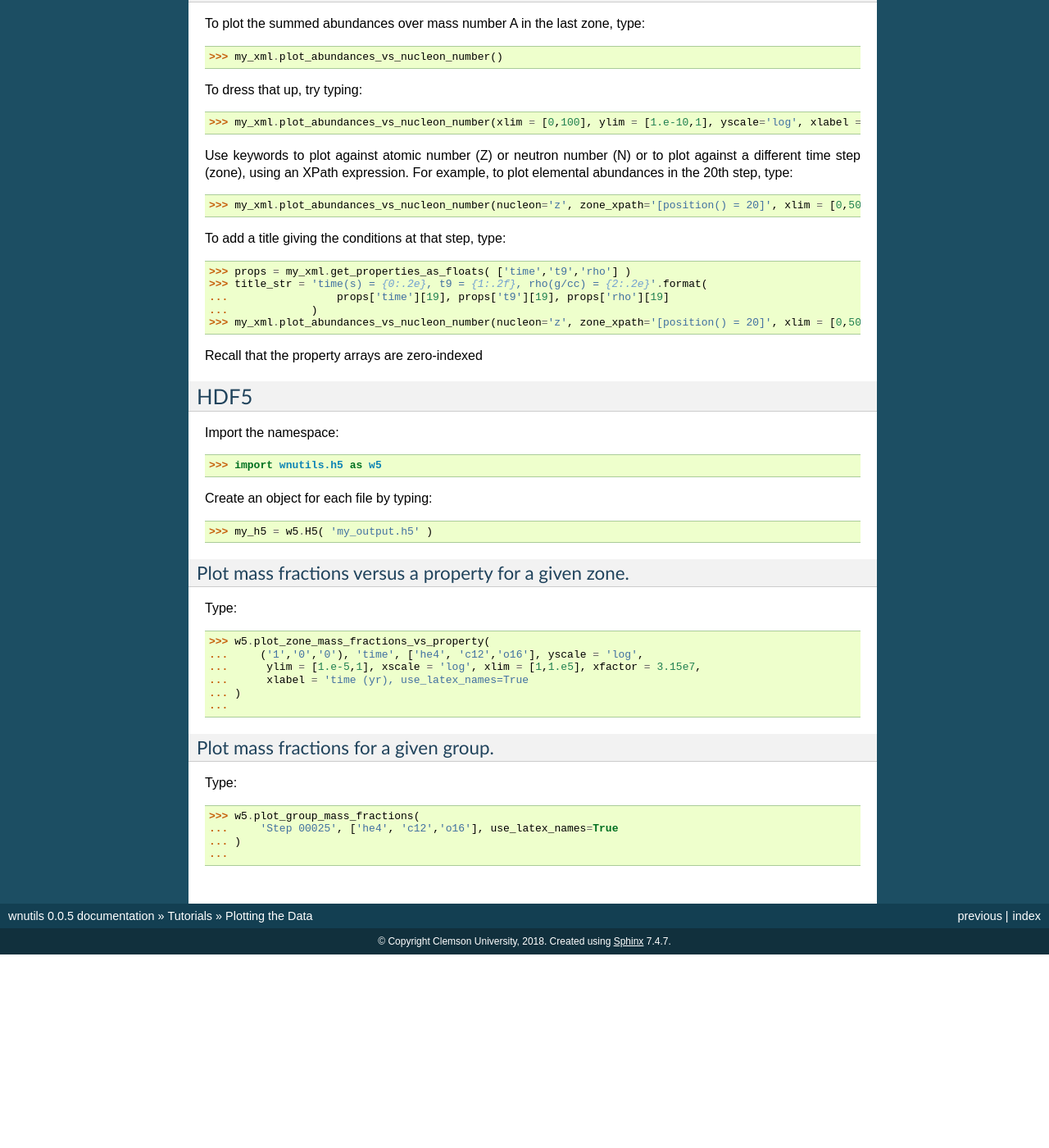
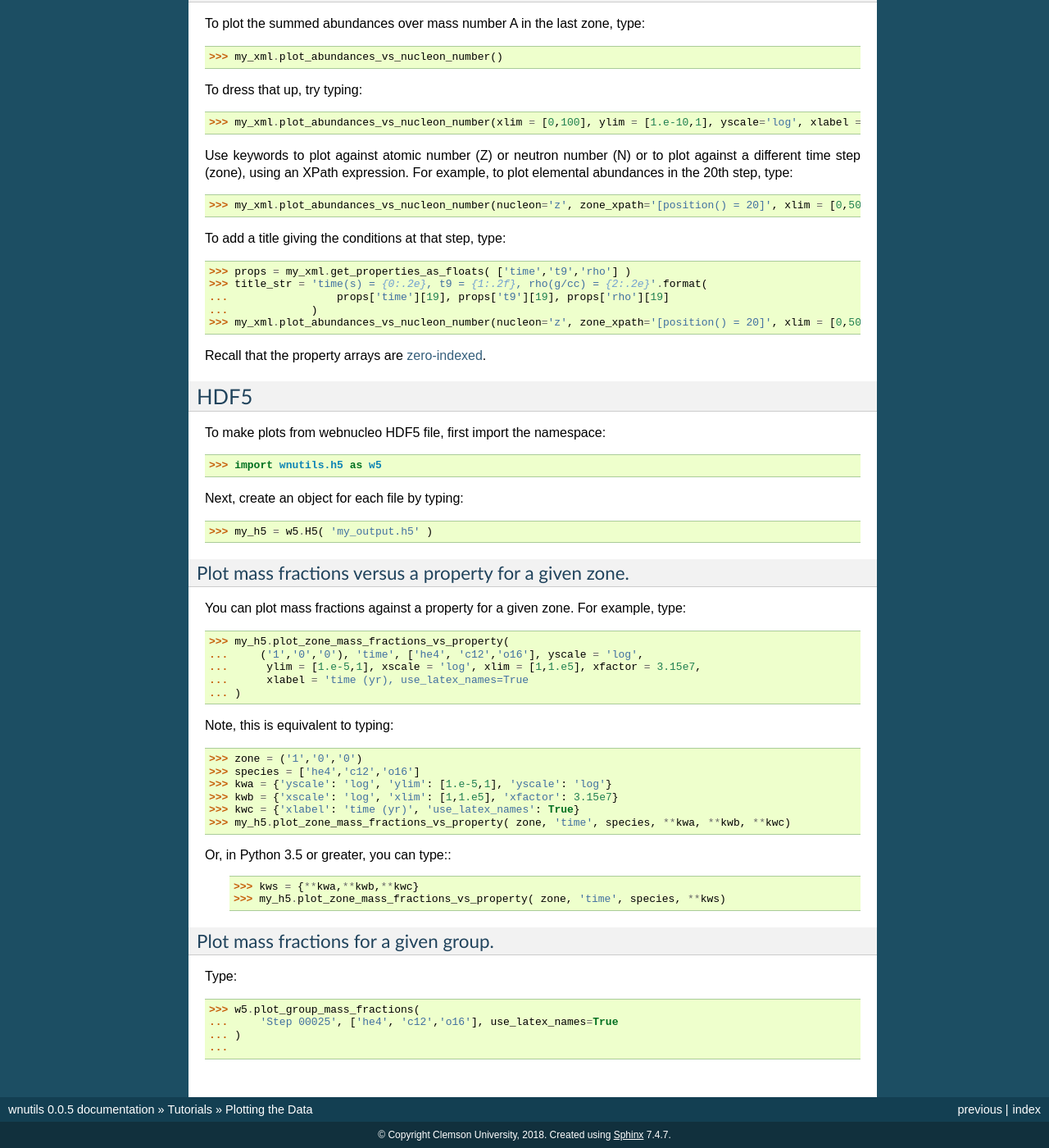
Before and after one commit to mbradle/wnutils, a Sphinx documentation site: the page built from doc/source/plot_tutorial.rst, in a window 1280 px wide and 1400 px high, scrolled down 2236 px. Shown: the whole window at 82% size. Built offline with Sphinx 7.4.7, drawn with Linux system fonts in a browser that asks for light colours; before the commit the page ends 3400 px from its top, so only the background shows below that; some of the changed text lies outside the part shown.

Commit message:
Add text on hdf5.

```diff
--- a/doc/source/plot_tutorial.rst
+++ b/doc/source/plot_tutorial.rst
@@ -60,7 +60,7 @@ These can be entered directly or as a dictionary.
 XML
 ---
 
-To make graphs from Xml files, first import the namespace::
+To make graphs from XML files, first import the namespace::
 
     >>> import wnutils.xml as wx
 
@@ -71,7 +71,7 @@ Then create an object for each file.  For example, type::
 Plot properties against each other for the zones.
 .................................................
 
-We can plot properties in the zones in an Xml file against each other.  For
+We can plot properties in the zones in an XML file against each other.  For
 example, to plot `t9` vs. `time`, type::
 
     >>> my_xml.plot_property_vs_property( 'time', 't9' )
@@ -145,30 +145,43 @@ To add a title giving the conditions at that step, type::
     ...             )
     >>> my_xml.plot_abundances_vs_nucleon_number(nucleon='z', zone_xpath='[position() = 20]', xlim = [0,50], ylim = [1.e-10,1], yscale='log', xlabel = 'Atomic Number, Z', ylabel = 'Y(Z)', title=title_str)
 
-Recall that the property arrays are zero-indexed
+Recall that the property arrays are `zero-indexed <https://en.wikipedia.org/wiki/Zero-based_numbering>`_.
 
 HDF5
 ----
 
-Import the namespace::
+To make plots from webnucleo HDF5 file, first import the namespace::
 
     >>> import wnutils.h5 as w5
 
-Create an object for each file by typing::
+Next, create an object for each file by typing::
 
     >>> my_h5 = w5.H5( 'my_output.h5' )
 
 Plot mass fractions versus a property for a given zone.
 .......................................................
 
-Type::
+You can plot mass fractions against a property for a given zone.  For example,
+type::
 
-     >>> w5.plot_zone_mass_fractions_vs_property(
+     >>> my_h5.plot_zone_mass_fractions_vs_property(
      ...     ('1','0','0'), 'time', ['he4', 'c12','o16'], yscale = 'log',
      ...      ylim = [1.e-5,1], xscale = 'log', xlim = [1,1.e5], xfactor = 3.15e7,
      ...      xlabel = 'time (yr), use_latex_names=True
      ... )
-     ...
+
+Note, this is equivalent to typing::
+
+     >>> zone = ('1','0','0')
+     >>> species = ['he4','c12','o16']
+     >>> kwa = {'yscale': 'log', 'ylim': [1.e-5,1], 'yscale': 'log'}
+     >>> kwb = {'xscale': 'log', 'xlim': [1,1.e5], 'xfactor': 3.15e7}
+     >>> kwc = {'xlabel': 'time (yr)', 'use_latex_names': True}
+     >>> my_h5.plot_zone_mass_fractions_vs_property( zone, 'time', species, **kwa, **kwb, **kwc)
+
+Or, in Python 3.5 or greater, you can type::
+     >>> kws = {**kwa,**kwb,**kwc}
+     >>> my_h5.plot_zone_mass_fractions_vs_property( zone, 'time', species, **kws)
 
 Plot mass fractions for a given group.
 ......................................
```
